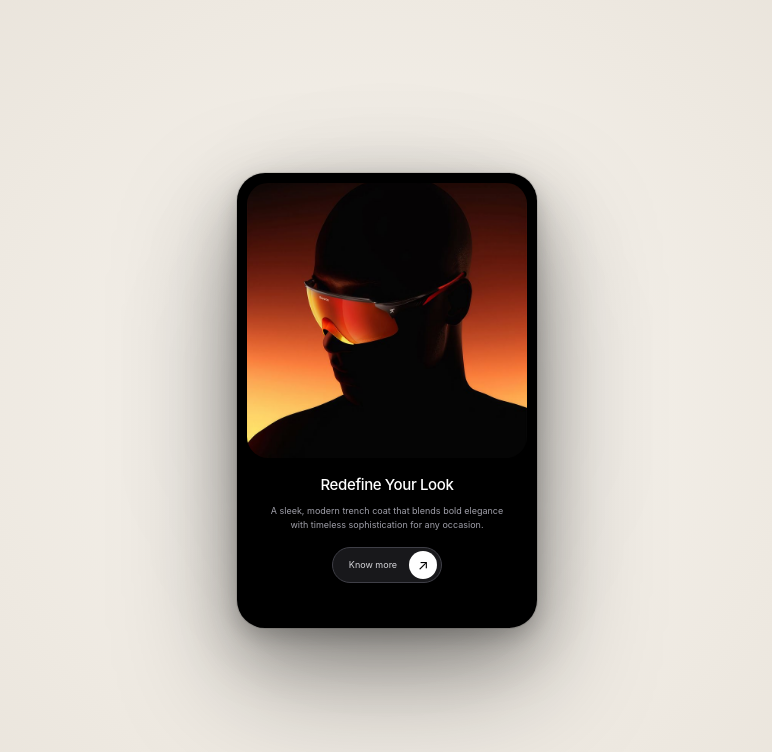
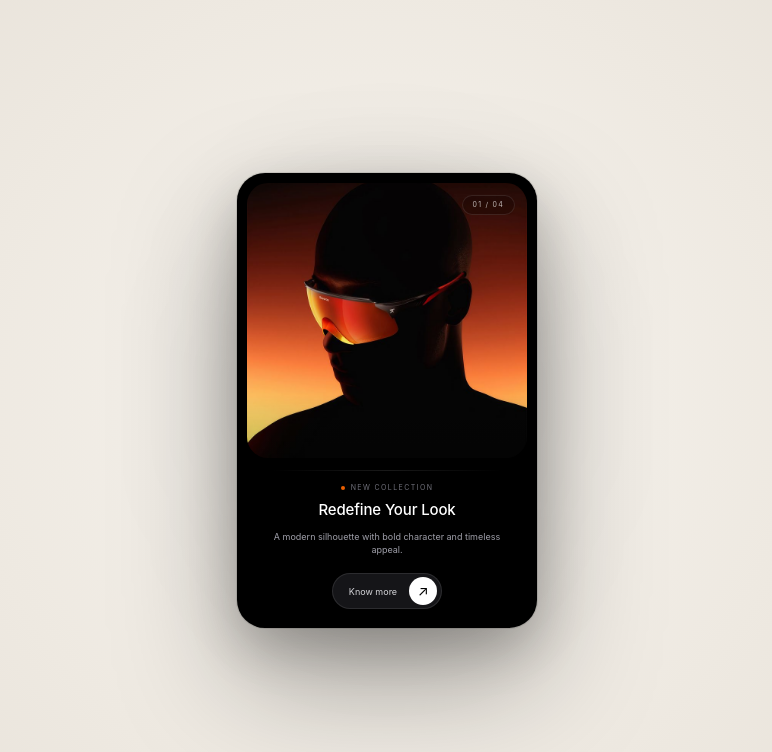
Before and after one commit to im-pira/micro-ui, a React (Vite) app: page /experiments/feature-card in a window 1280 px wide. Shown: the top 752 px of the page, without its empty margins (253-1025 px from the left). Built offline with nearby package versions, Linux system fonts and the light colour scheme; a web font is replaced by a local one.

Commit message:
fix: polish feature card and update footer branding

```diff
--- a/src/experiments/feature-card/FeatureCard.tsx
+++ b/src/experiments/feature-card/FeatureCard.tsx
@@ -3,26 +3,38 @@ export default function FeatureCard() {
     <div className="relative flex min-h-screen items-center justify-center bg-[radial-gradient(circle_at_center,#f7f4ef_0%,#eee9e1_55%,#e5dfd6_100%)]">
       <div className="absolute h-[390px] w-[260px] rounded-full bg-black/10 blur-[70px]" />
 
-      <div className="group relative h-[455px] w-[300px] overflow-hidden rounded-[28px] bg-black p-2.5 ring-1 ring-black/10 shadow-[0_50px_120px_rgba(0,0,0,0.35),0_25px_60px_rgba(0,0,0,0.22),0_8px_20px_rgba(0,0,0,0.16)] transition-all duration-500 hover:-translate-y-2 hover:shadow-[0_65px_150px_rgba(0,0,0,0.42),0_30px_75px_rgba(0,0,0,0.26),0_10px_25px_rgba(0,0,0,0.18)]">
-        <div className="h-[275px] overflow-hidden rounded-[21px] bg-zinc-100">
+      <div className="group relative h-[455px] w-[300px] overflow-hidden rounded-[28px] bg-black p-2.5 shadow-[0_50px_120px_rgba(0,0,0,0.34),0_20px_50px_rgba(0,0,0,0.18)] ring-1 ring-black/10 transition-all duration-500 hover:-translate-y-1.5 hover:shadow-[0_65px_145px_rgba(0,0,0,0.4),0_28px_70px_rgba(0,0,0,0.22)]">
+        <div className="relative h-[275px] overflow-hidden rounded-[21px] bg-black">
           <img
             src="/feature-card/man.png"
             alt="Fashion model"
-            className="h-full w-full object-cover object-center transition-transform duration-700 ease-out group-hover:scale-[1.04]"
+            className="block h-full w-full object-cover object-center transition-transform duration-700 ease-out group-hover:scale-[1.04]"
           />
+
+          <div className="absolute inset-x-0 bottom-0 h-16 bg-gradient-to-t from-black/25 to-transparent" />
+
+          <div className="absolute right-3 top-3 rounded-full border border-white/10 bg-black/20 px-2.5 py-1 text-[7px] tracking-[0.18em] text-white/70 backdrop-blur-md">
+            01 / 04
+          </div>
         </div>
 
-        <div className="flex flex-col items-center px-5 pt-4 text-center">
-          <h2 className="text-[15px] font-medium tracking-tight text-white">
+        <div className="mx-auto mt-3 h-px w-[82%] bg-gradient-to-r from-transparent via-white/10 to-transparent" />
+
+        <div className="flex flex-col items-center px-5 pt-3 text-center">
+          <div className="mb-1.5 flex items-center gap-1.5 text-[7px] tracking-[0.2em] text-zinc-500">
+            <span className="size-1 rounded-full bg-orange-500/90" />
+            NEW COLLECTION
+          </div>
+
+          <h2 className="text-[15px] font-medium tracking-[-0.01em] text-white">
             Redefine Your Look
           </h2>
 
-          <p className="mt-2 max-w-[240px] text-[9px] leading-[1.5] text-zinc-400">
-            A sleek, modern trench coat that blends bold elegance with timeless
-            sophistication for any occasion.
+          <p className="mt-2 max-w-[230px] text-[9px] leading-[1.55] text-zinc-400">
+            A modern silhouette with bold character and timeless appeal.
           </p>
 
-          <button className="group/btn mt-4 flex h-[36px] items-center gap-3 rounded-full border border-zinc-700 bg-zinc-900 pl-4 pr-1 text-[9px] text-zinc-300 transition-all duration-300 hover:bg-zinc-800 hover:text-white">
+          <button className="group/btn mt-4 flex h-[36px] items-center gap-3 rounded-full border border-white/10 bg-zinc-900/90 pl-4 pr-1 text-[9px] text-zinc-300 transition-all duration-300 hover:border-white/20 hover:bg-zinc-800 hover:text-white">
             Know more
 
             <span className="flex size-7 items-center justify-center rounded-full bg-white text-sm text-black transition-transform duration-300 group-hover/btn:translate-x-0.5 group-hover/btn:-rotate-45">
```
